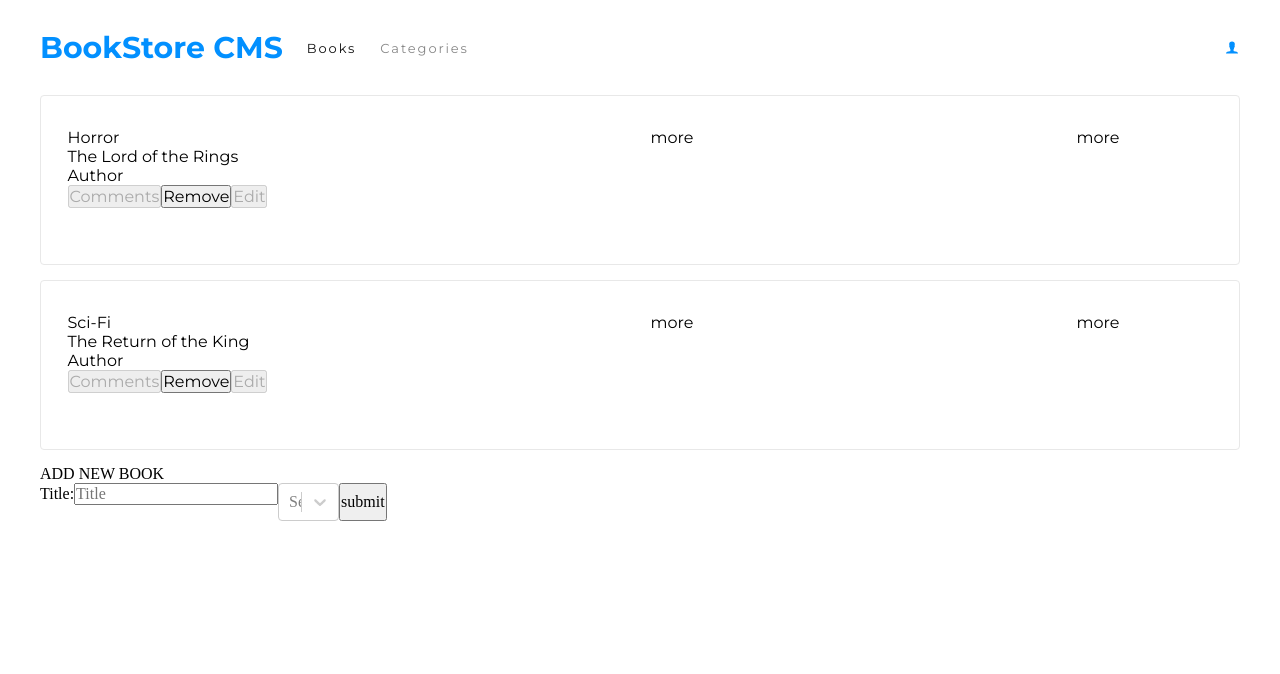
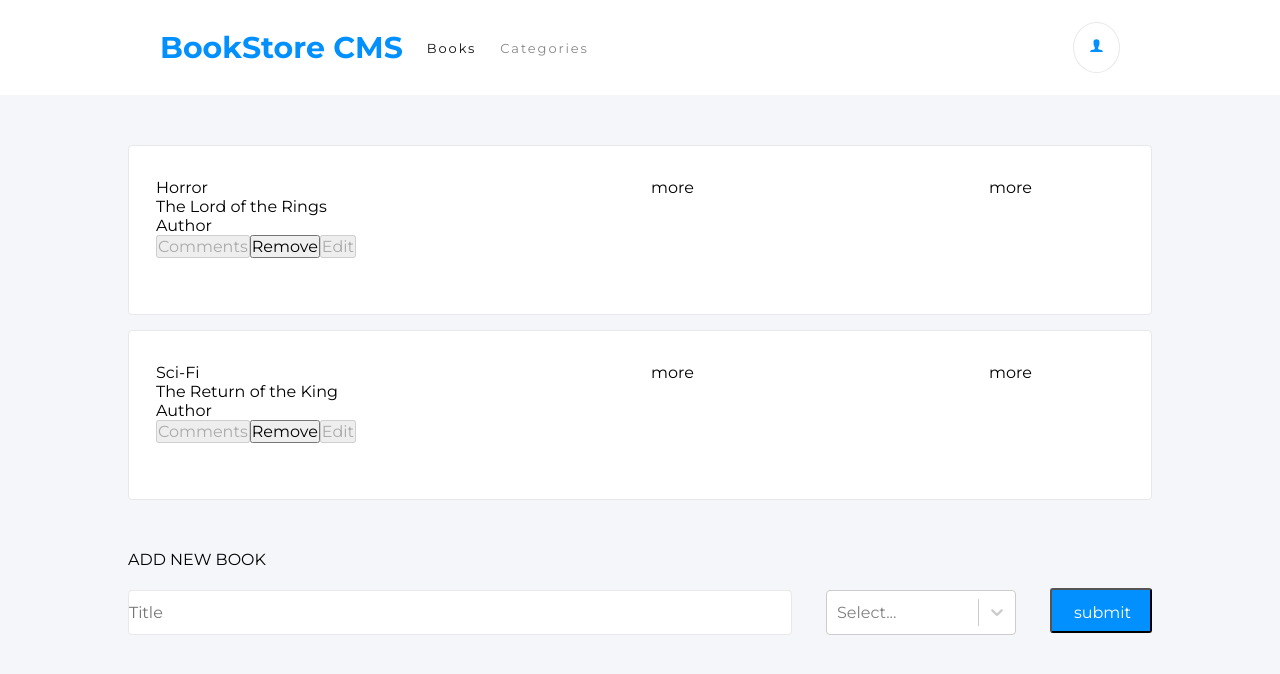
Before and after one commit to sergiocortessat/Redux_Bookstore, a React app: page / in a window 1280 px wide. Built offline with nearby package versions, Linux system fonts and the light colour scheme.

Commit message:
Add more style to booklist

```diff
--- a/src/CSS/BookForm.scss
+++ b/src/CSS/BookForm.scss
@@ -1,9 +1,44 @@
+$azure: #0290ff;
+$black-two: #121212;
+
 .form-container {
   margin: 0 auto;
-  width: 75rem;
+  width: 80%;
+  min-height: 40vh;
+  font-family: Montserrat, sans-serif;
 
   .form {
     display: flex;
     flex-direction: row;
+    align-items: first baseline;
+  }
+
+  .book-title {
+    width: 41.5rem;
+    height: 2.813rem;
+    margin: 1.188rem 2.125rem 0 0;
+    border-radius: 4px;
+    border: solid 1px #e8e8e8;
+    background-color: white;
+  }
+
+  .book-category {
+    width: 41.5rem;
+    border-radius: 4px;
+  }
+
+  .css-yk16xz-control {
+    height: 2.813rem !important;
+    border-radius: 4px;
+  }
+
+  .submit-button {
+    width: 11.5rem;
+    height: 2.813rem;
+    margin: 1.188rem 0 0 2.125rem;
+    padding: 0.801rem 1.188rem 0.886rem 1.375rem;
+    border-radius: 3px;
+    background-color: $azure;
+    color: white;
   }
 }
--- a/src/CSS/BookList.scss
+++ b/src/CSS/BookList.scss
@@ -1,10 +1,7 @@
 .book-list {
-  display: flex;
-  flex-direction: column;
-  background-color: white;
+  width: 80%;
+  margin: 50px auto;
   font-family: Montserrat, sans-serif;
-  position: relative;
-  align-items: center;
 }
 
 .book-item {
@@ -15,7 +12,7 @@
   border-radius: 4px;
   border: solid 1px #e8e8e8;
   background-color: white;
-  width: 75rem;
+  width: 100%;
   margin: 0 0.063rem 0.938rem 0;
   padding: 2rem 7.438rem 1.625rem 1.688rem;
 }
--- a/src/CSS/NavBar.scss
+++ b/src/CSS/NavBar.scss
@@ -7,15 +7,13 @@ header {
   font-family: Montserrat, sans-serif;
   height: 5.938rem;
   align-items: center;
-  position: relative;
-  width: 75rem;
+  justify-content: space-between;
   margin: 0 auto;
 
   .header-text {
     display: flex;
     align-items: center;
-    position: absolute;
-    left: 0;
+    margin-left: 10rem;
   }
 
   .header-text > * {
@@ -42,13 +40,13 @@ header {
   }
 
   .oval {
-    height: 2.813rem;
-    display: flex;
-    align-items: center;
-    position: absolute;
-    right: 0;
+    margin-right: 10rem;
+    padding: 0.875rem;
+    border: solid 1px #e8e8e8;
+    border-radius: 50%;
 
     svg {
+      width: 1.063rem;
       height: 1.063rem;
       color: $azure;
     }
--- a/src/CSS/index.scss
+++ b/src/CSS/index.scss
@@ -15,3 +15,9 @@
 .root {
   min-height: 100vh;
 }
+
+.App {
+  margin: auto;
+  width: 100%;
+  background-color: #f5f6fa;
+}
--- a/src/Containers/BooksForm.js
+++ b/src/Containers/BooksForm.js
@@ -24,11 +24,10 @@ const BooksForm = () => {
       <h2>ADD NEW BOOK</h2>
       <form className="form" onSubmit={(e) => handleSubmit(e)}>
         <label htmlFor="title">
-          Title:
-          <input type="text" className="form-control" placeholder="Title" name="title" onChange={(e) => setTitle(e.target.value)} />
+          <input type="text" className="form-control book-title" placeholder="Title" name="title" onChange={(e) => setTitle(e.target.value)} />
         </label>
-        <Select options={options} onChange={handleSelect} />
-        <input type="submit" value="submit" />
+        <Select options={options} onChange={handleSelect} className="book-category" />
+        <input type="submit" value="submit" className="submit-button" />
       </form>
     </div>
   );
```
